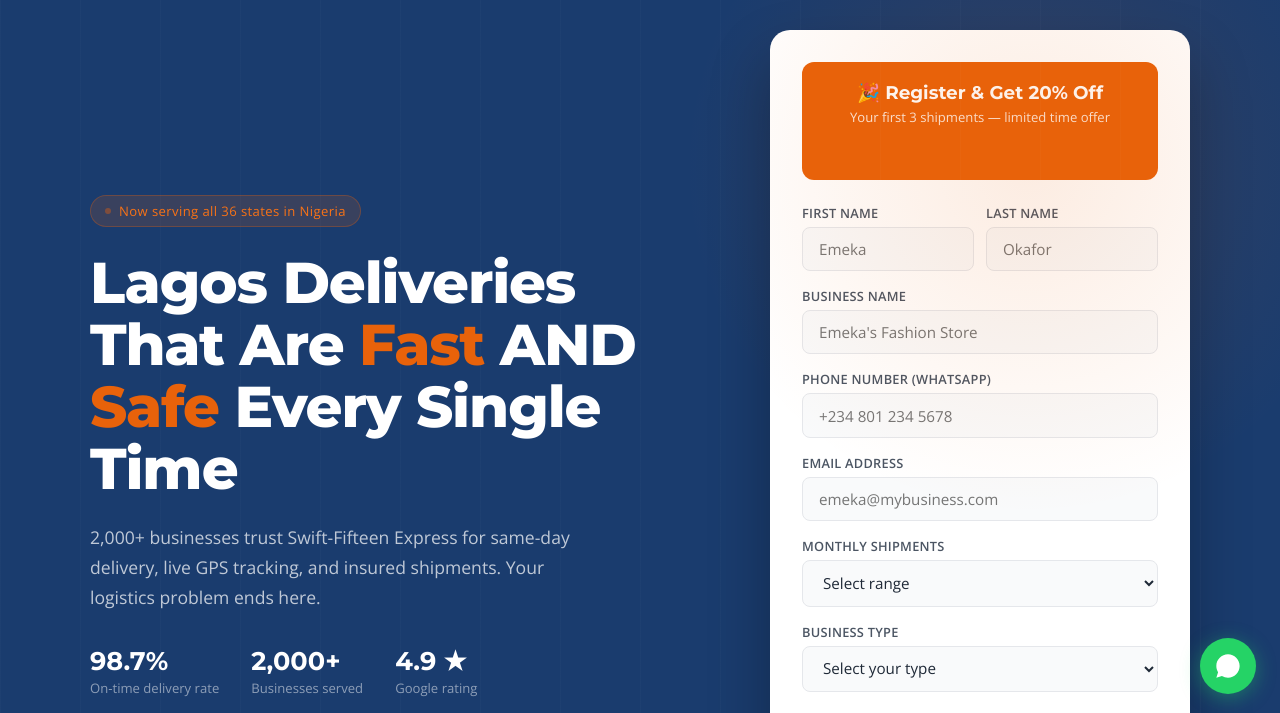
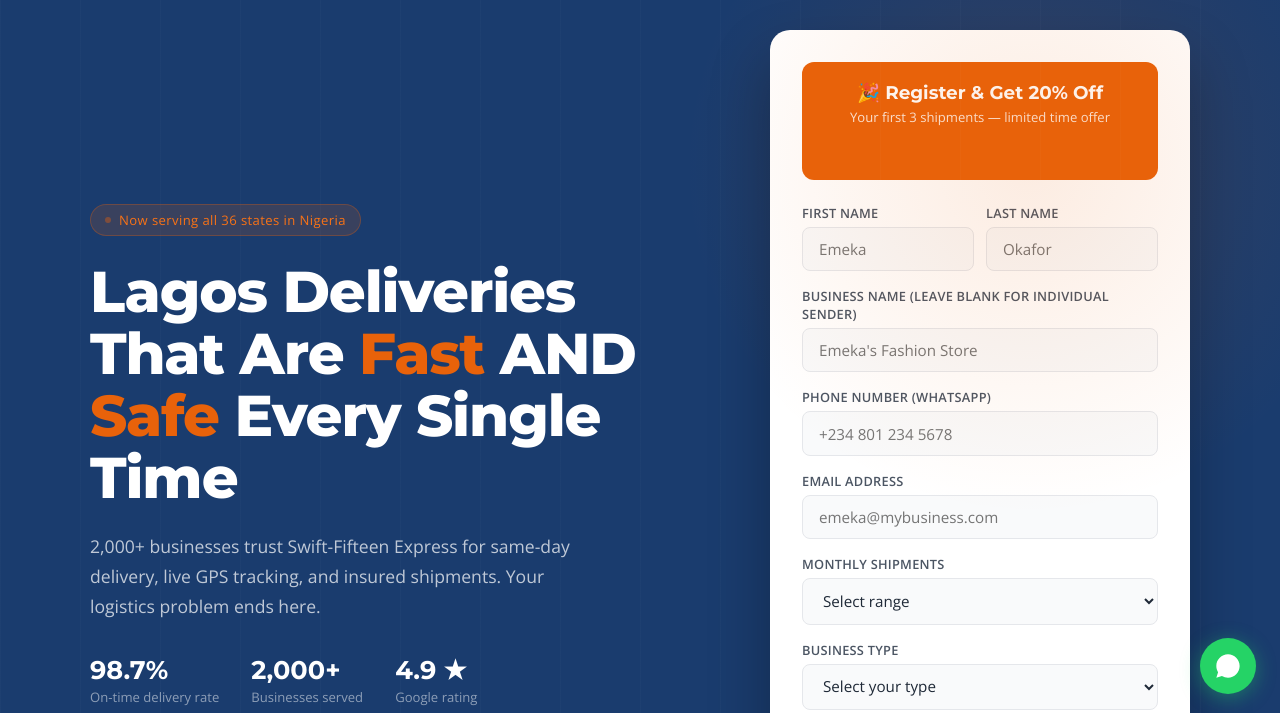
Before and after one commit to swiftfifteenexpress/Signup, a plain HTML site: page index.html in a window 1280 px wide. Shown: the part 82-795 px from the top of the page. Drawn offline with nearby package versions, Linux system fonts and the light colour scheme.

Commit message:
Update index.html

```diff
--- a/index.html
+++ b/index.html
@@ -485,7 +485,7 @@ src="https://www.facebook.com/tr?id=1276538294519270&ev=PageView&noscript=1"
           </div>
         </div>
         <div class="form-group">
-          <label>Business Name</label>
+          <label>Business Name (Leave blank for Individual Sender) </label>
           <input type="text" name="business_name" placeholder="Emeka's Fashion Store" optional />
         </div>
         <div class="form-group">
```
